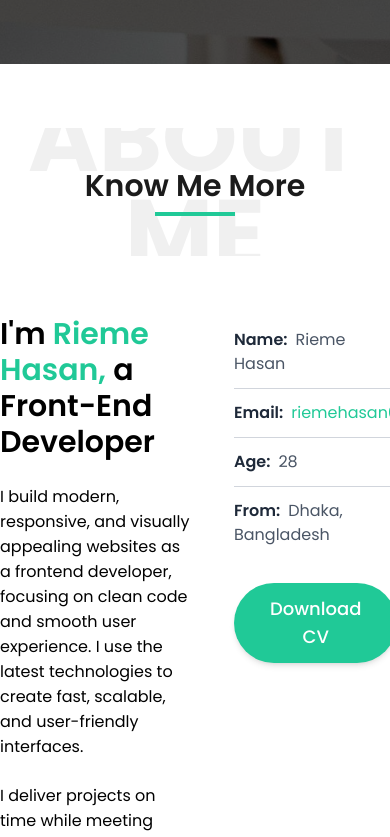
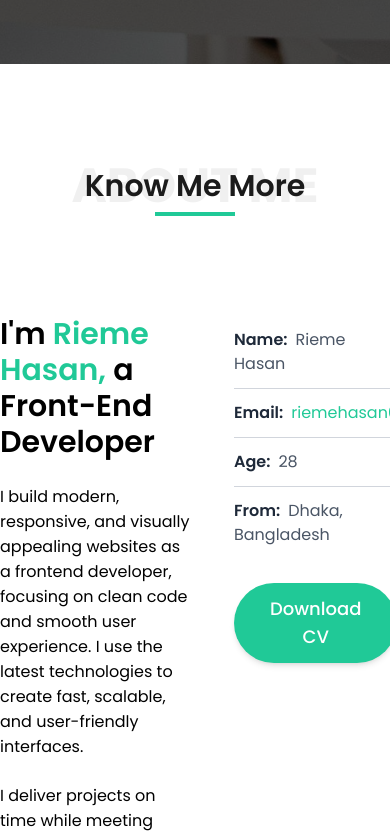
Before and after one commit to riemetoba/portfolio_Rieme, a React (Vite) app: page / in a window 390 px wide. Shown: the part 780-1617 px from the top of the page. Built offline with nearby package versions, Linux system fonts and the light colour scheme.

Commit message:
text size fix

```diff
--- a/src/components/layouts/AboutMe.jsx
+++ b/src/components/layouts/AboutMe.jsx
@@ -5,8 +5,7 @@ const AboutMe = () => {
       <div className="relative py-10 text-center overflow-hidden">
         <h1
           className="absolute bottom-3 inset-0 flex items-center justify-center
-                       text-8xl md:text-9xl font-bold text-[#DADADA]
-                       opacity-40"
+                       text-5xl md:text-9xl font-bold text-[#DADADA]/40"
         >
           ABOUT ME
         </h1>
--- a/src/components/layouts/Footer.jsx
+++ b/src/components/layouts/Footer.jsx
@@ -16,7 +16,7 @@ const Footer = () => {
       <div className="relative py-10 text-center overflow-hidden mb-5">
         <h1
           className="absolute bottom-3 inset-0 flex items-center justify-center
-                       text-8xl md:text-9xl font-bold text-[#DADADA]
+                       text-5xl md:text-9xl font-bold text-[#DADADA]
                        opacity-40"
         >
           CONTACT
--- a/src/components/layouts/ProjectsSection.jsx
+++ b/src/components/layouts/ProjectsSection.jsx
@@ -11,7 +11,7 @@ const ProjectsSection = () => {
       <div className="relative py-10 text-center overflow-hidden mb-11">
         <h1
           className="absolute bottom-3 inset-0 flex items-center justify-center
-                       text-8xl md:text-9xl font-bold text-[#DADADA]
+                       text-5xl md:text-9xl font-bold text-[#DADADA]
                        opacity-40"
         >
           PORTFOLIO
--- a/src/components/layouts/TechStack.jsx
+++ b/src/components/layouts/TechStack.jsx
@@ -73,7 +73,7 @@ const TechStack = () => {
       <div className="relative py-10 text-center overflow-hidden mb-10">
         <h1
           className="absolute bottom-3 inset-0 flex items-center justify-center
-                       text-8xl md:text-9xl font-bold text-[#DADADA]
+                       text-5xl md:text-9xl font-bold text-[#DADADA]
                        opacity-40"
         >
           TECH STACK
```
